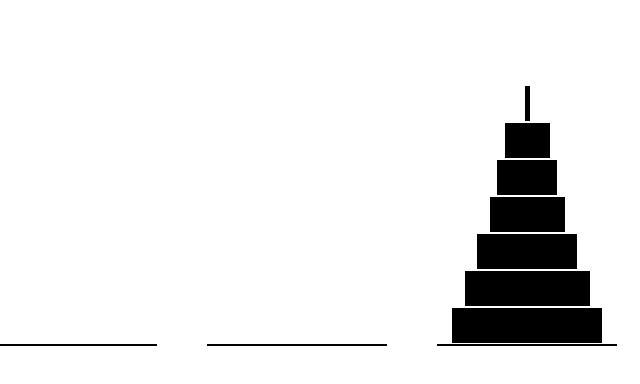
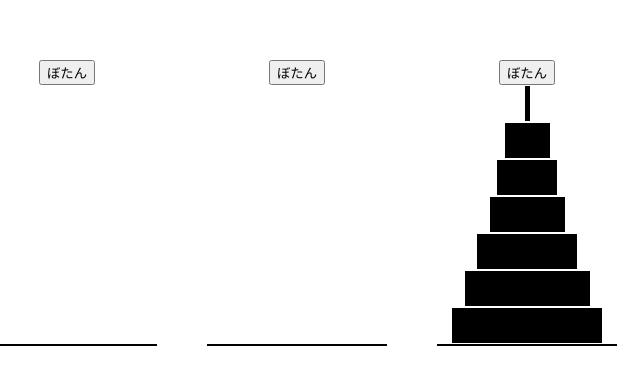
Before and after one commit to itsukiuchida/hanoi, a plain HTML site: page index.html in a window 1280 px wide. Shown: the part 164-548 px from the top of the page, without its empty margins (343-983 px from the left). Drawn offline with Linux system fonts and the light colour scheme.

Commit message:
ボタン追加

```diff
--- a/index.html
+++ b/index.html
@@ -10,6 +10,7 @@
 
 <div id="hanoi">
   <div id="columnA">
+    <input type="button" id="leftBtn" value="ぼたん">
     <div class="bar" id="A1"></div>
     <div class="bar" id="A2"></div>
     <div class="bar" id="A3"></div>
@@ -21,6 +22,7 @@
   </div>
 
   <div id="columnB">
+    <input type="button" id="centerBtn" value="ぼたん">
     <div class="bar" id="B1"></div>
     <div class="bar" id="B2"></div>
     <div class="bar" id="B3"></div>
@@ -31,7 +33,8 @@
 
   </div>
 
-    <div id="columnC">
+  <div id="columnC">
+    <input type="button" id="rightBtn" value="ぼたん">
     <div class="bar" id="C1"></div>
     <div class="bar" id="C2"></div>
     <div class="bar" id="C3"></div>
```
